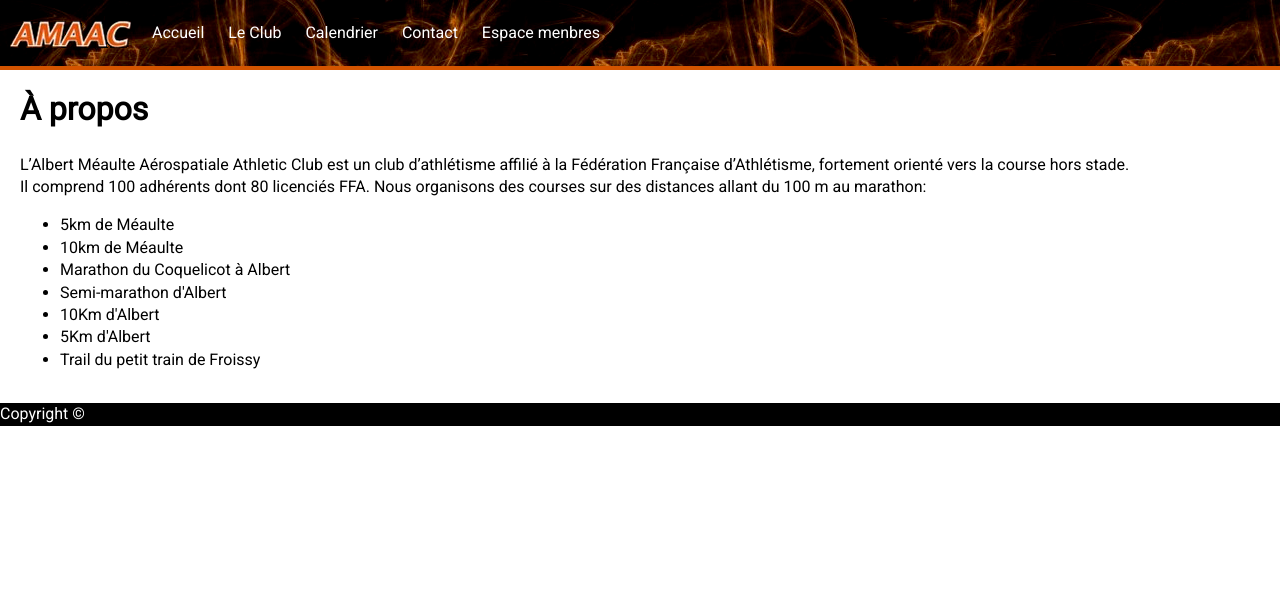
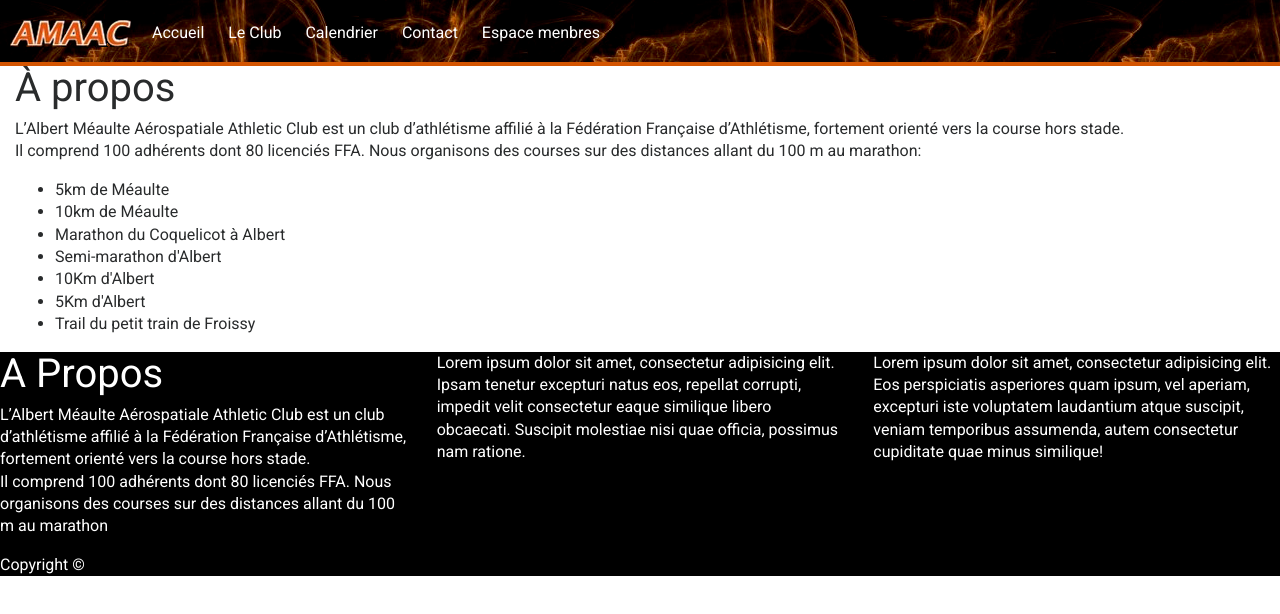
Before and after one commit to dledoux80300/AMAAC, a plain HTML site: page Index.html in a window 1280 px wide. Drawn offline with nearby package versions, Linux system fonts and the light colour scheme.

Commit message:
mise en forme bootstrap

```diff
--- a/Index.html
+++ b/Index.html
@@ -1,18 +1,21 @@
 <!DOCTYPE html>
 <html xmlns="http://www.w3.org/1999/xhtml" xml:lang="fr" lang="fr">
-
 <head>
-
 	<title>A.M.A.A.C</title>
-	<meta name="AMAAC Albert Méaulte Aérospatiale Athletic Club" content="width=device-width; initial-scale=1.0; maximun-scale=1.0" />
 	<meta charset="utf-8">
+    <meta name="viewport" content="width=device-width, initial-scale=1, maximun-scale=1, shrink-to-fit=no">
+	<!--	<meta name="AMAAC Albert Méaulte Aérospatiale Athletic Club" content="width=device-width; initial-scale=1.0; maximun-scale=1.0" />-->
 	<link rel="shortcut icon" type="image/x-icon" href="images/logo.jpg" />
+	<!--	BOOTSTRAP CSS	-->
+	<link rel="stylesheet" href="https://maxcdn.bootstrapcdn.com/bootstrap/4.0.0-beta.3/css/bootstrap.min.css" integrity="sha384-Zug+QiDoJOrZ5t4lssLdxGhVrurbmBWopoEl+M6BdEfwnCJZtKxi1KgxUyJq13dy" crossorigin="anonymous">
+	<!--	CSS		-->
 	<link rel="stylesheet" type="text/css" href="css/app.css">
+	<!--	FONT	-->
 	<link href="https://fonts.googleapis.com/css?family=Roboto" rel="stylesheet">
 </head>
 
 <body>
-	<div class="site-container">
+	<div class="container-fluid site-container">
 		<header class="header">
 			<a href="#" class="header__icon" id="header__icon"></a>
 <!--			<a href="#" class="header__logo"></a>-->
@@ -49,11 +52,32 @@
 			<div class="site-cache" id="site-cache"></div>
 		</div>
 	</div>
+	<!--	container-fluid class bootstrap footer class perssonalisable-->
 	<footer>
+		<section class="container-fluid apropos">
+			<div class="comtainer">
+				<div class="row">
+					<article class="col-md-4 col-lg-4 col-xs-12 col-sm-12">
+						<h1>A Propos</h1>
+						<p>L’Albert Méaulte Aérospatiale Athletic Club est un club d’athlétisme affilié à la Fédération Française d’Athlétisme, fortement orienté vers la course hors stade. <br/> Il comprend 100 adhérents dont 80 licenciés FFA. Nous organisons des courses sur des distances allant du 100 m au marathon</p>
+					</article>
+					<article class="col-md-4 col-lg-4 col-xs-12 col-sm-12">
+						<p>Lorem ipsum dolor sit amet, consectetur adipisicing elit. Ipsam tenetur excepturi natus eos, repellat corrupti, impedit velit consectetur eaque similique libero obcaecati. Suscipit molestiae nisi quae officia, possimus nam ratione. </p>
+					</article>
+					<article class="col-md-4 col-lg-4 col-xs-12 col-sm-12">
+						<p>Lorem ipsum dolor sit amet, consectetur adipisicing elit. Eos perspiciatis asperiores quam ipsum, vel aperiam, excepturi iste voluptatem laudantium atque suscipit, veniam temporibus assumenda, autem consectetur cupiditate quae minus similique!</p>
+					</article>
+				</div>
+			</div>
+		</section>
 		<P>Copyright &copy;</P>
 	</footer>
-
-	<script type="text/javascript" src="https://ajax.googleapis.com/ajax/libs/jquery/3.2.1/jquery.min.js"></script>
+	<!--	jQuery-->
+	 <script src="https://code.jquery.com/jquery-3.2.1.slim.min.js" integrity="sha384-KJ3o2DKtIkvYIK3UENzmM7KCkRr/rE9/Qpg6aAZGJwFDMVNA/GpGFF93hXpG5KkN" crossorigin="anonymous"></script>
+    <script src="https://cdnjs.cloudflare.com/ajax/libs/popper.js/1.12.9/umd/popper.min.js" integrity="sha384-ApNbgh9B+Y1QKtv3Rn7W3mgPxhU9K/ScQsAP7hUibX39j7fakFPskvXusvfa0b4Q" crossorigin="anonymous"></script>
+    <script src="https://maxcdn.bootstrapcdn.com/bootstrap/4.0.0-beta.3/js/bootstrap.min.js" integrity="sha384-a5N7Y/aK3qNeh15eJKGWxsqtnX/wWdSZSKp+81YjTmS15nvnvxKHuzaWwXHDli+4" crossorigin="anonymous"></script>
+  </body>
+<!--	<script type="text/javascript" src="https://ajax.googleapis.com/ajax/libs/jquery/3.2.1/jquery.min.js"></script>-->
 	<script type="text/javascript" src="js/app.js"></script>
 </body>
 
--- a/scss/app.scss
+++ b/scss/app.scss
@@ -18,8 +18,12 @@ a {
   color: inherit;
 }
 
+.container-fluid {
+	padding: 0px;
+}
+
 .container {
-  margin: 0 20px;
+  margin: 0px;
   @include clearfix;
 }
 
@@ -43,7 +47,7 @@ a {
 
 .header__logo {
   font-weight: bold;
-  padding: 10px 10px;
+  padding: 0px 10px;
   float: left;
 }
 
--- a/scss/footer.scss
+++ b/scss/footer.scss
@@ -1,5 +1,11 @@
 /* CSS Document */
-footer{
+footer {
 	background-color: black;
 	color:white;
 }
+
+.apropos {
+	h1{
+		text-align: center;
+	}
+}
--- a/scss/responsive.scss
+++ b/scss/responsive.scss
@@ -1,6 +1,6 @@
 @import "compass";
 $header-bg: #d35400;
-$menu-width: 250px!default;
+$menu-width: 200px!default;
 @media only screen and (max-width: 750px) {
   .site-container,
   .site-pusher {
@@ -59,10 +59,8 @@ $menu-width: 250px!default;
     top: 66px;
     bottom: 0;
     background-color: #000;
-    border-top: 4px solid $header-bg;
     border-right: 4px solid $header-bg;
     width: $menu-width;
-    //@include transform(translateX($menu-width * -1));
     @include transition-duration(0.3s);
 
     a {
```
Also changed, not shown: css/app.css, css/footer.css, css/responsive.css.
